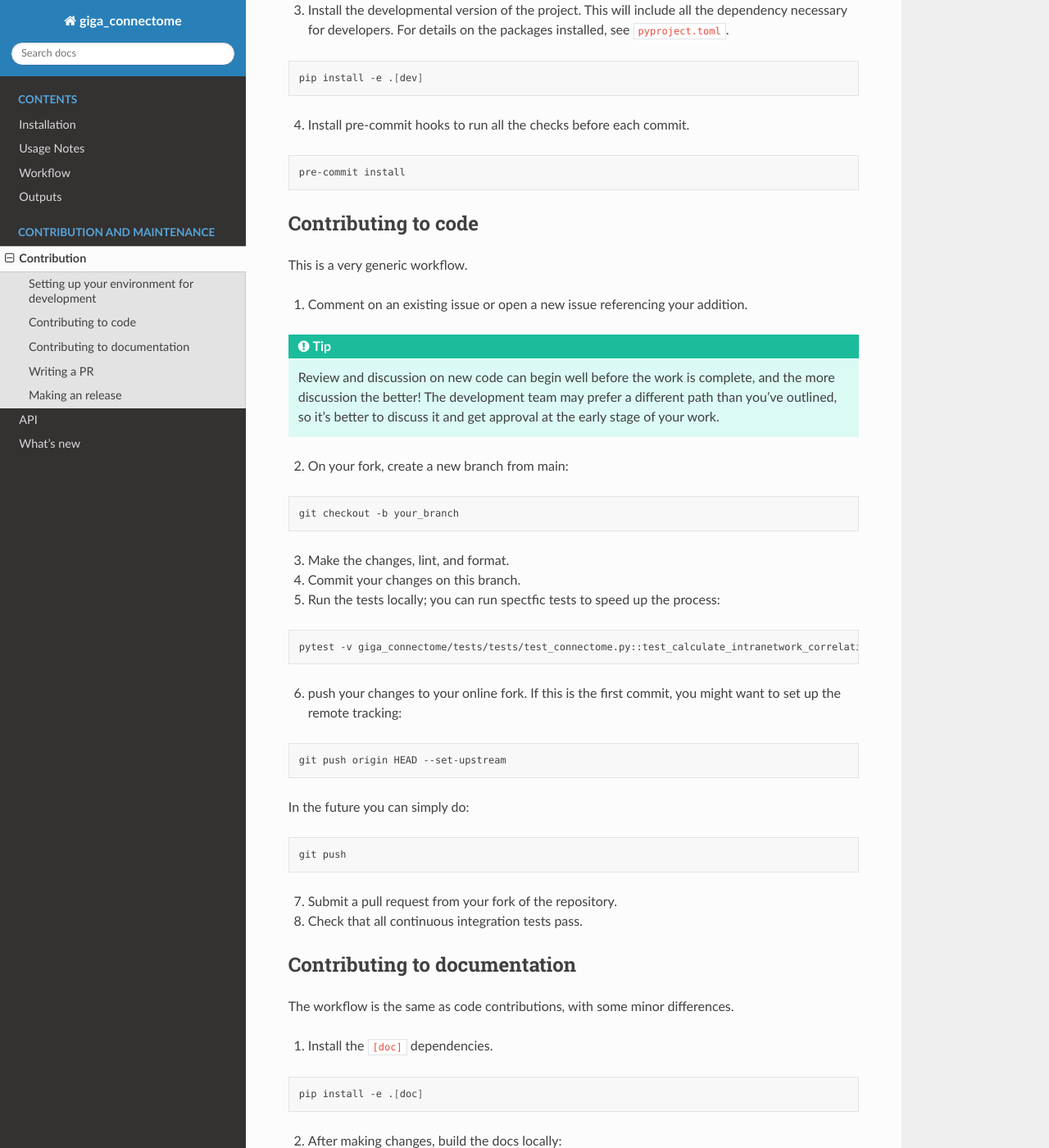
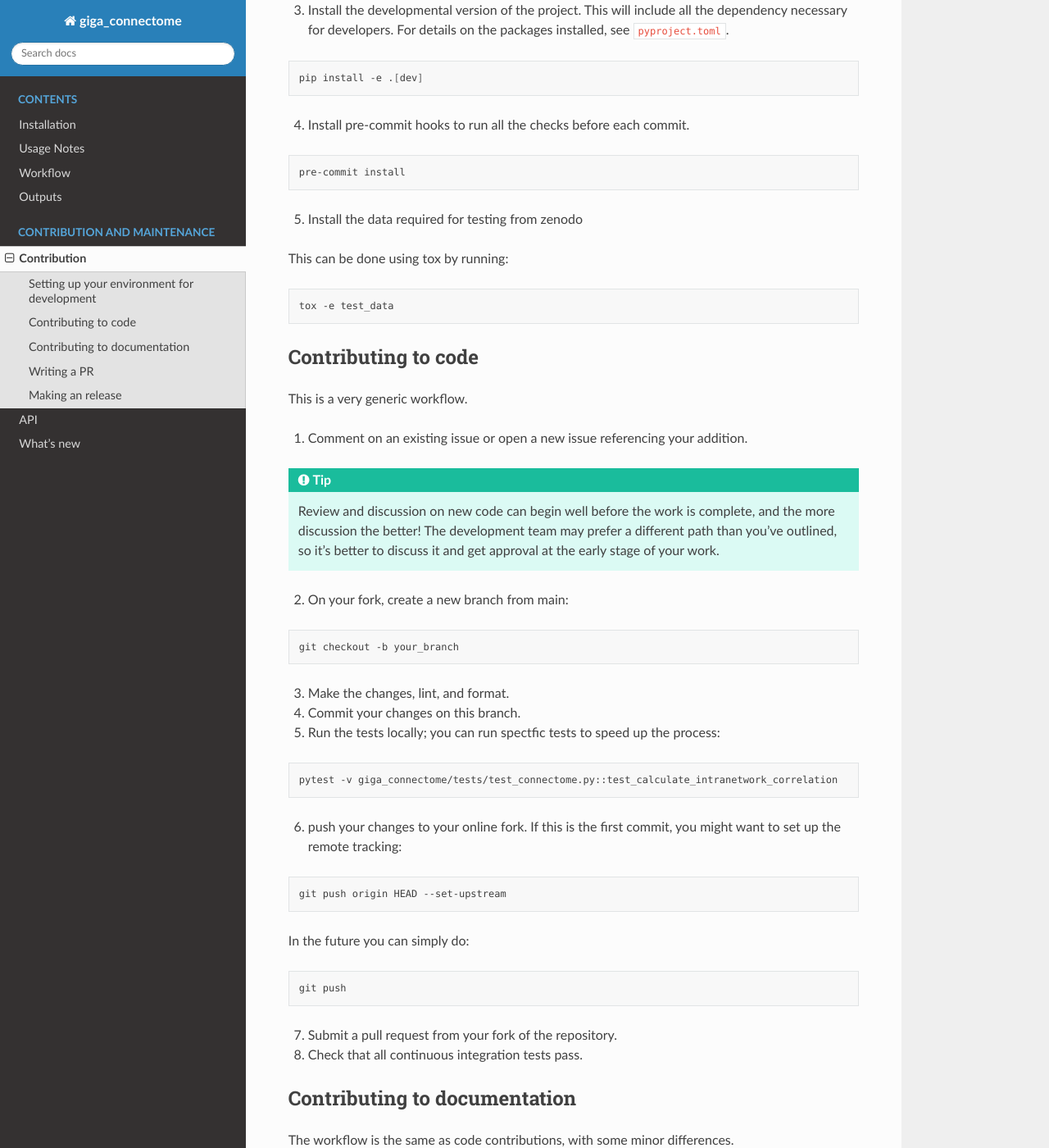
Before and after one commit to bids-apps/giga_connectome, a Sphinx documentation site: the page built from docs/source/contributing.md, in a window 1280 px wide and 1400 px high, scrolled down 485 px. Shown: the whole window at 82% size. Built offline with Sphinx 7.4.7 and the Read the Docs theme 2.0.0, drawn with Linux system fonts in a browser that asks for light colours; the version number could not be read and is left out.

Commit message:
use tox to install test data

````diff
--- a/docs/source/contributing.md
+++ b/docs/source/contributing.md
@@ -27,6 +27,14 @@ pip install -e .[dev]
 pre-commit install
 ```
 
+5. Install the data required for testing from zenodo
+
+This can be done using tox by running:
+
+```bash
+tox -e test_data
+```
+
 ## Contributing to code
 
 This is a very generic workflow.
@@ -51,7 +59,7 @@ git checkout -b your_branch
 5. Run the tests locally; you can run spectfic tests to speed up the process:
 
 ```bash
-pytest -v giga_connectome/tests/tests/test_connectome.py::test_calculate_intranetwork_correlation
+pytest -v giga_connectome/tests/test_connectome.py::test_calculate_intranetwork_correlation
 ```
 
 6. push your changes to your online fork. If this is the first commit, you might want to set up the remote tracking:
--- a/pyproject.toml
+++ b/pyproject.toml
@@ -37,6 +37,7 @@ dev = [
   "black",
   "pre-commit",
   "giga_connectome[test]",
+  'tox',
 ]
 test = [
   "pytest",
````
Also changed, not shown: 2 other files.
